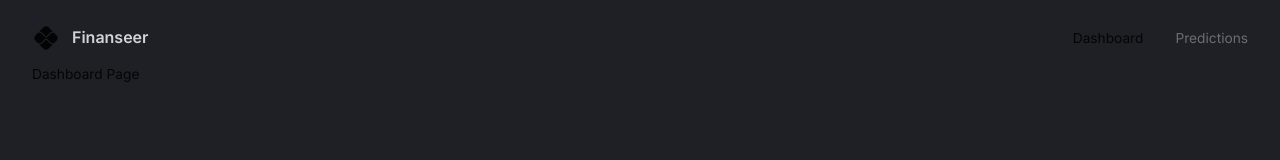
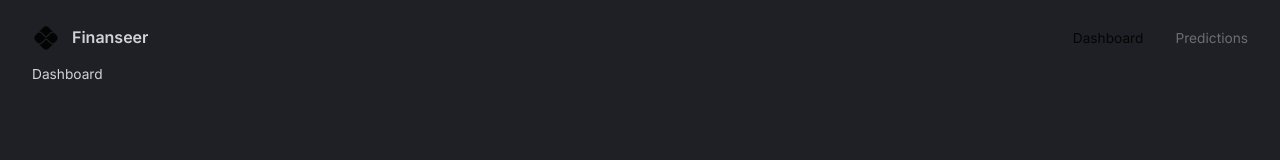
Before and after one commit to mrigangka2003/FinanceDashboard, a React (Vite) app in the folder client/: page / in a window 1280 px wide. Shown: the top 160 px of the page. Built offline with nearby package versions, Linux system fonts and the light colour scheme.

Commit message:
just done few setups

```diff
--- a/client/src/App.tsx
+++ b/client/src/App.tsx
@@ -5,6 +5,7 @@ import { themeSettings } from "./theme"
 import { CssBaseline } from "@mui/material"
 import { BrowserRouter, Routes, Route } from "react-router-dom"
 import Navbar from "@/scenes/navbar/Index"
+import Dashboard from "@/scenes/dashboard/Index"
 
 function App() {
 
@@ -18,7 +19,7 @@ function App() {
         <Box width="100%" height="100%" padding="1rem 2rem 4rem 2rem">
           <Navbar />
           <Routes>
-            <Route path='/' element={<div>Dashboard Page</div>} />
+            <Route path='/' element={<div><Dashboard/></div>} />
             <Route path='/prediction' element={<div>Prediction Page</div>} />
           </Routes>
         </Box>
--- /dev/null
+++ b/client/src/scenes/dashboard/Index.tsx
@@ -0,0 +1,15 @@
+import { useTheme } from "@emotion/react"
+import { Box } from "@mui/material"
+
+type Props = {}
+
+const Dashboard = (props: Props) => {
+
+  const {palette} = useTheme() ;
+
+  return (
+    <Box color={palette.grey[300]}>Dashboard</Box>
+  )
+}
+
+export default Dashboard
```
